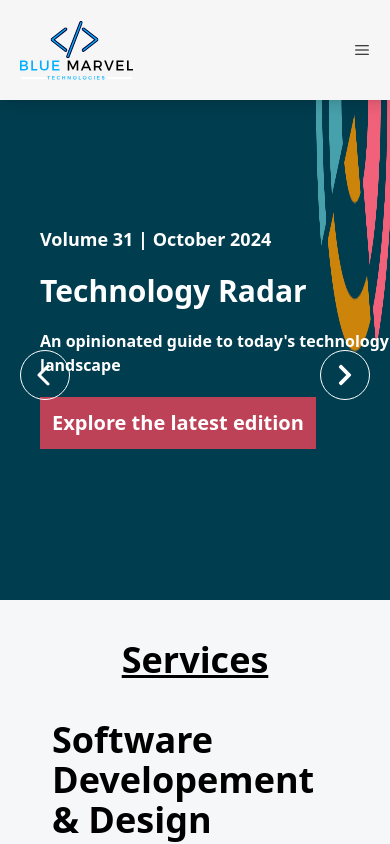
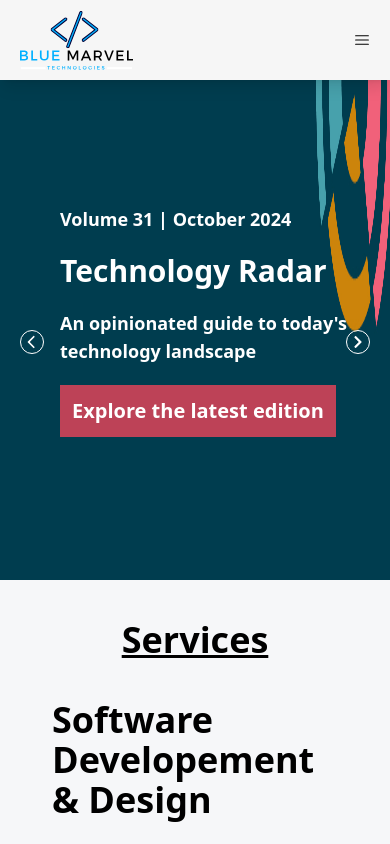
Before and after one commit to Moluno-xiii/blue_marvel_landing, a React (Vite) app: page / in a window 390 px wide. Shown: the top 844 px of the page. Built offline with nearby package versions, Linux system fonts and the light colour scheme.

Commit message:
fix : hero responsiveness

```diff
--- a/src/components/Header.tsx
+++ b/src/components/Header.tsx
@@ -11,7 +11,7 @@
   };
   return (
     <nav className="sticky top-0 z-10 bg-[#f6f6f6] shadow-lg">
-      <div className="mx-auto flex h-[100px] max-w-7xl flex-row items-center justify-between px-5">
+      <div className="mx-auto flex h-20 max-w-7xl flex-row items-center justify-between px-5 md:h-[100px]">
         <div>
           <img src="/logo.svg" alt="blue marvel logo" />
         </div>
--- a/src/components/Hero.tsx
+++ b/src/components/Hero.tsx
@@ -61,7 +61,6 @@
   };
 
   return (
-    // <div className="bg-[#003E4E]">
     <div className="bg-[#f5f5f5]">
       <ul className="mx-auto flex max-w-7xl flex-col">
         {heroDataArray.map((heroData, index) => (
@@ -111,25 +110,25 @@
         alt="hero-image"
       />
 
-      <div className="absolute left-10 top-1/4 flex flex-col gap-y-5 font-bold text-white md:left-[100px]">
+      <div className="absolute left-10 top-1/4 ml-5 flex flex-col gap-y-5 font-bold text-white md:left-[100px]">
         <span className="text-lg md:text-2xl">{date}</span>
-        <span className="text-3xl sm:text-5xl md:max-w-xl lg:max-w-[730px] lg:text-6xl">
+        <span className="text-3xl max-sm:max-w-[300px] sm:text-5xl md:max-w-xl lg:max-w-[730px] lg:text-6xl">
           {heading}
         </span>
-        <span className="text-2l">{text}</span>
+        <span className="text-lg max-lg:max-w-lg max-sm:max-w-[300px] md:text-2xl">
+          {text}
+        </span>
         <button className="self-start bg-tertiary p-3 text-xl transition duration-300 hover:bg-opacity-75 md:p-5">
           {buttonText}
         </button>
       </div>
       <FaChevronRight
         onClick={onNextTab}
-        size={50}
-        className="border-whit4 hover:bg-primary absolute right-5 top-1/2 rounded-full border border-white bg-transparent p-3 text-white transition-all duration-300 hover:border-none hover:bg-secondary"
+        className="border-whit4 hover:bg-primary absolute right-5 top-1/2 size-6 rounded-full border border-white bg-transparent p-1 text-white transition-all duration-300 hover:border-none hover:bg-secondary md:size-[50px] md:p-3"
       />
       <FaChevronLeft
         onClick={onPreviousTab}
-        size={50}
-        className="hover:bg-primary absolute left-5 top-1/2 rounded-full border border-white bg-transparent p-3 text-white transition-all duration-300 hover:border-none hover:bg-secondary"
+        className="hover:bg-primary absolute left-5 top-1/2 size-6 rounded-full border border-white bg-transparent p-1 text-white transition-all duration-300 hover:border-none hover:bg-secondary md:size-[50px] md:p-3"
       />
     </li>
   );
```
